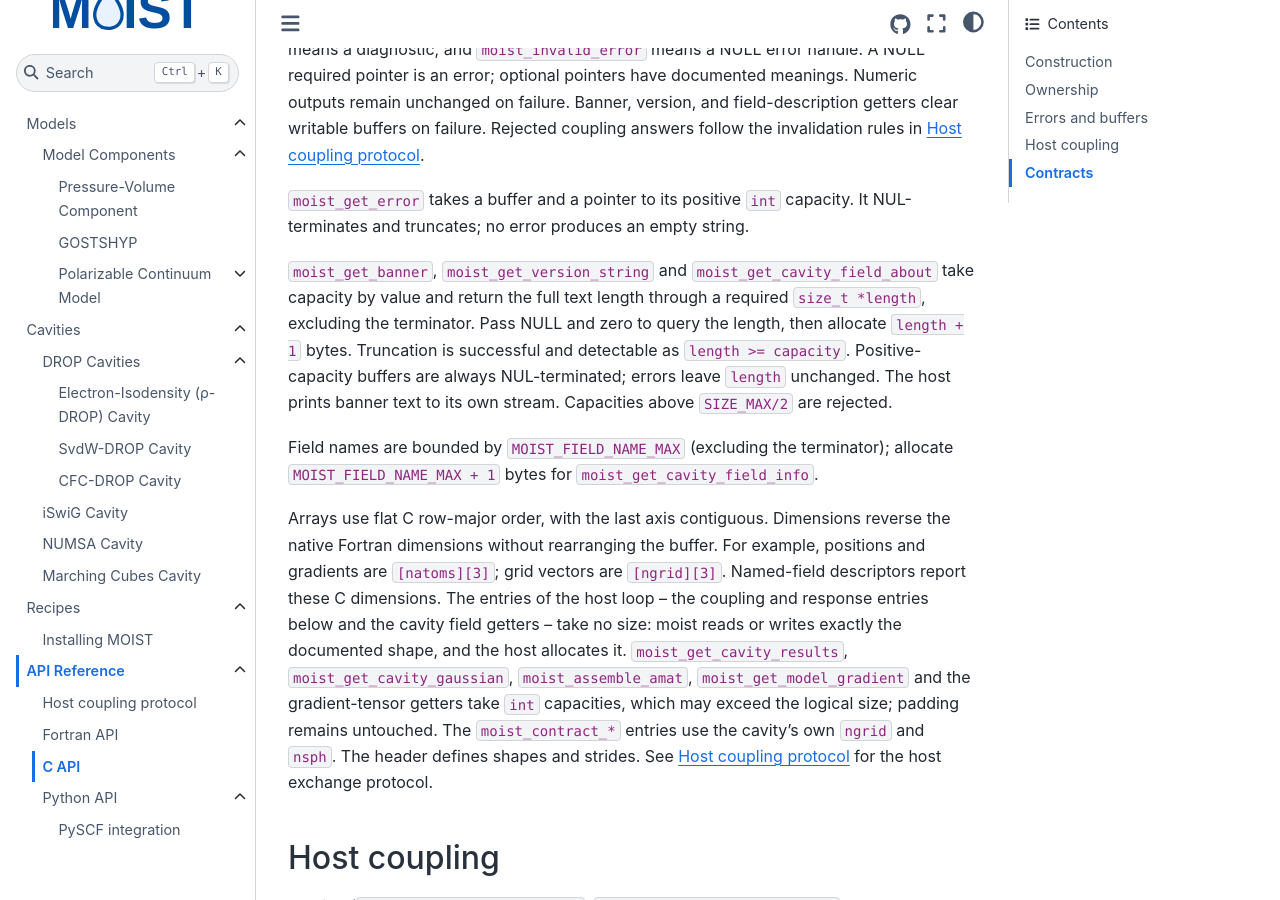
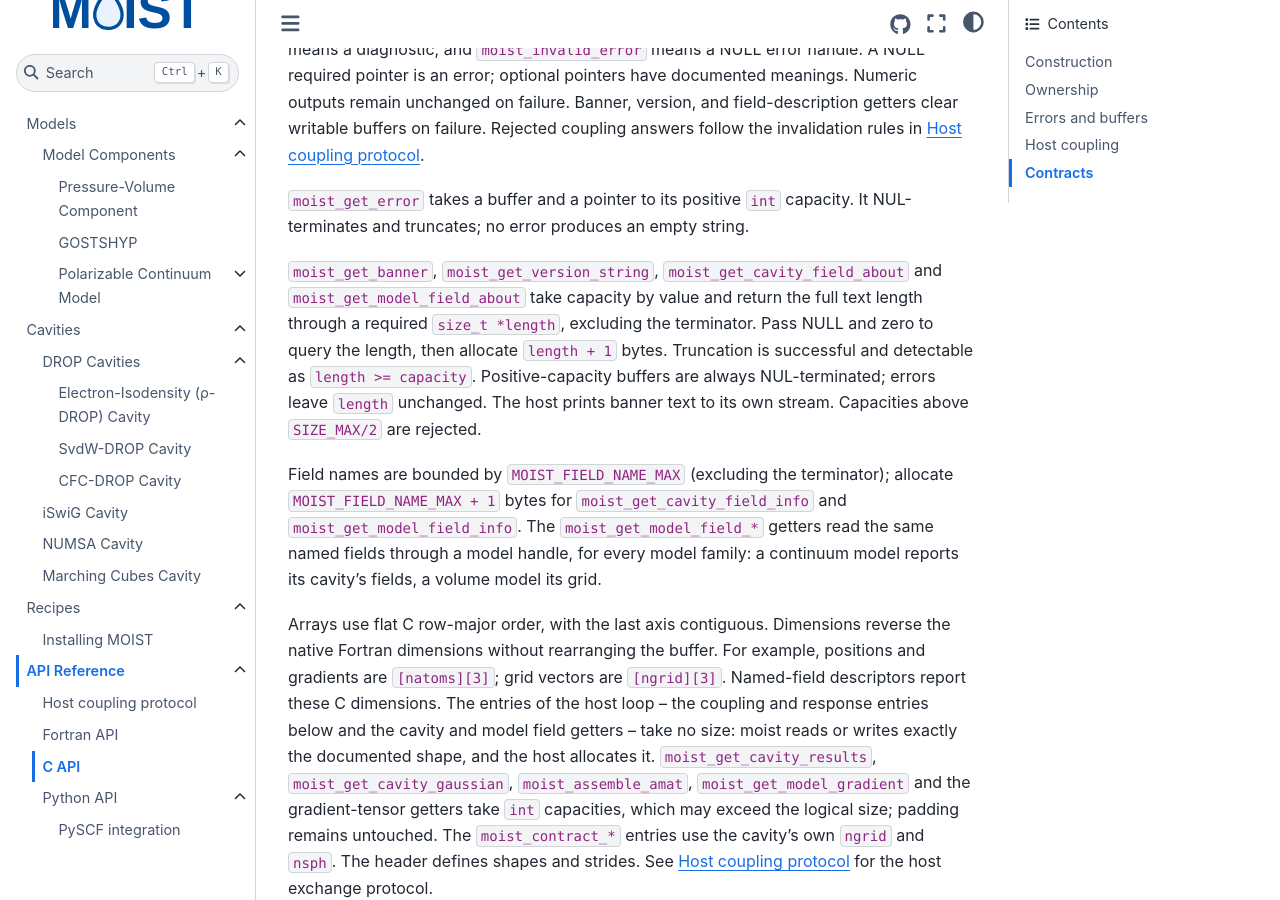
Before and after one commit to lukaswittmann/moist, a Sphinx documentation site: the page built from docs/reference/c.rst, in a window 1280 px wide and 900 px high, scrolled down 1613 px. Built offline with Sphinx 7.4.7 and the Sphinx Book theme 1.1.4, drawn with Linux system fonts in a browser that asks for light colours; pages that are not in the unit, such as notebooks, are missing from menus.

Commit message:
Promoted cavity fields type to be a member of the channel; now more general and suits its purpose

```diff
--- a/docs/reference/c.rst
+++ b/docs/reference/c.rst
@@ -80,8 +80,8 @@ Rejected coupling answers follow the invalidation rules in :doc:`coupling`.
 ``moist_get_error`` takes a buffer and a pointer to its positive
 ``int`` capacity. It NUL-terminates and truncates; no error produces an empty string.
 
-``moist_get_banner``, ``moist_get_version_string`` and
-``moist_get_cavity_field_about`` take capacity by value and return
+``moist_get_banner``, ``moist_get_version_string``,
+``moist_get_cavity_field_about`` and ``moist_get_model_field_about`` take capacity by value and return
 the full text length through a required ``size_t *length``, excluding the terminator.
 Pass NULL and zero to query the length, then allocate ``length + 1`` bytes.
 Truncation is successful and detectable as ``length >= capacity``. Positive-capacity buffers are always
@@ -89,14 +89,17 @@ NUL-terminated; errors leave ``length`` unchanged. The host prints banner text
 to its own stream. Capacities above ``SIZE_MAX/2`` are rejected.
 
 Field names are bounded by ``MOIST_FIELD_NAME_MAX`` (excluding the terminator);
-allocate ``MOIST_FIELD_NAME_MAX + 1`` bytes for ``moist_get_cavity_field_info``.
+allocate ``MOIST_FIELD_NAME_MAX + 1`` bytes for ``moist_get_cavity_field_info`` and
+``moist_get_model_field_info``. The ``moist_get_model_field_*`` getters read the
+same named fields through a model handle, for every model family: a continuum
+model reports its cavity's fields, a volume model its grid.
 
 Arrays use flat C row-major order, with the last axis contiguous.
 Dimensions reverse the native Fortran dimensions without rearranging the buffer.
 For example, positions and gradients are ``[natoms][3]``; grid vectors are
 ``[ngrid][3]``. Named-field descriptors report these C dimensions. The entries
 of the host loop -- the coupling and response entries below and the cavity
-field getters -- take no size: moist reads or writes exactly the documented
+and model field getters -- take no size: moist reads or writes exactly the documented
 shape, and the host allocates it. ``moist_get_cavity_results``,
 ``moist_get_cavity_gaussian``, ``moist_assemble_amat``,
 ``moist_get_model_gradient`` and the gradient-tensor getters take ``int``
```
Also changed, not shown: 2 other files.
